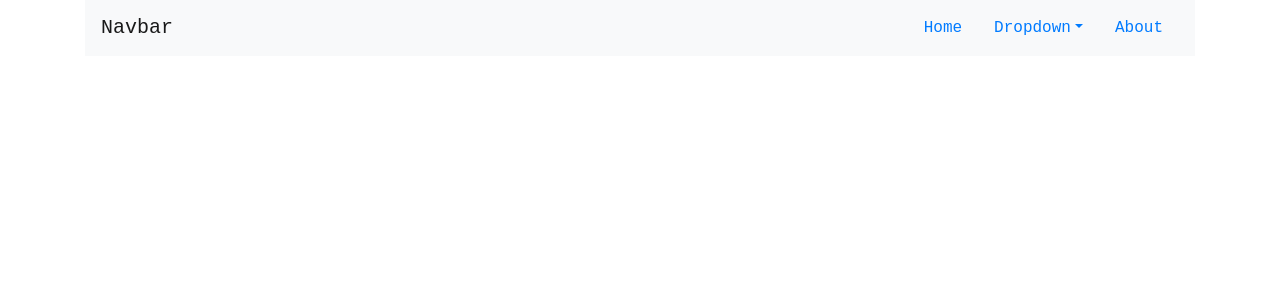
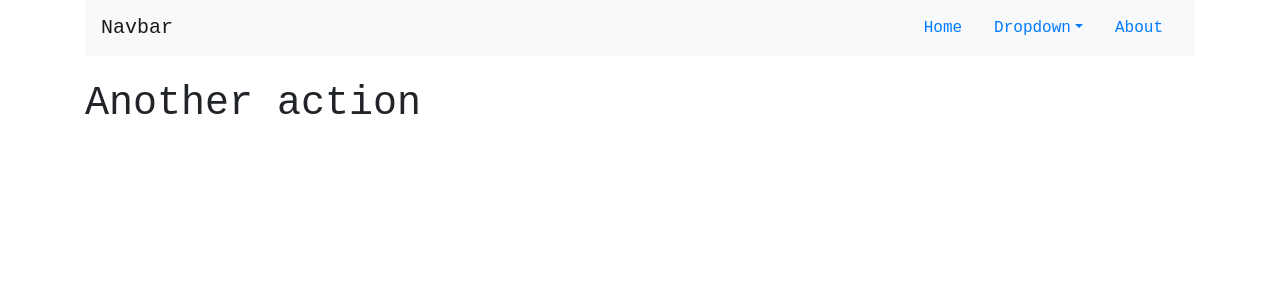
Before and after one commit to qcjn/react-bootstrap-pudriu, a React (Create React App) app: page /another in a window 1280 px wide. Shown: the top 300 px of the page. Built offline with nearby package versions, Linux system fonts and the light colour scheme.

Commit message:
1 file modified, 2 added

```diff
--- /dev/null
+++ b/Action.js
@@ -0,0 +1,8 @@
+import React from 'react';
+import Layout from "./Layout";
+
+export default () => (
+  <Layout>
+    <h1>Action</h1>
+  </Layout>
+)
--- /dev/null
+++ b/Another.js
@@ -0,0 +1,8 @@
+import React from 'react';
+import Layout from "./Layout";
+
+export default () => (
+  <Layout>
+    <h1>Another action</h1>
+  </Layout>
+)
--- a/App.js
+++ b/App.js
@@ -4,6 +4,8 @@ import { BrowserRouter as Router, Switch, Route, Link } from "react-router-dom";
 import Home from "./Home";
 import About from "./About";
 import Hello from "./Hello"
+import Action from "./Action"
+import Another from "./Another"
 import conf from "./_config"
 
 export default () => (
@@ -23,10 +25,10 @@ export default () => (
               Dropdown
             </a>
             <div className="dropdown-menu" aria-labelledby="navbarDropdown">
-              <Link to="/about" className="dropdown-item">
+              <Link to="/action" className="dropdown-item">
                 Action
               </Link>
-              <Link to="/" className="dropdown-item">
+              <Link to="/another" className="dropdown-item">
                 Another action
               </Link>
               <div className="dropdown-divider"></div>
@@ -50,6 +52,12 @@ export default () => (
         <Route path="/about">
           <About />
         </Route>
+        <Route path="/action">
+          <Action />
+        </Route>
+        <Route path="/another">
+          <Another />
+        </Route>
         <Route path="/hello">
           <Hello name="Bootstrap"/>
         </Route>
```
